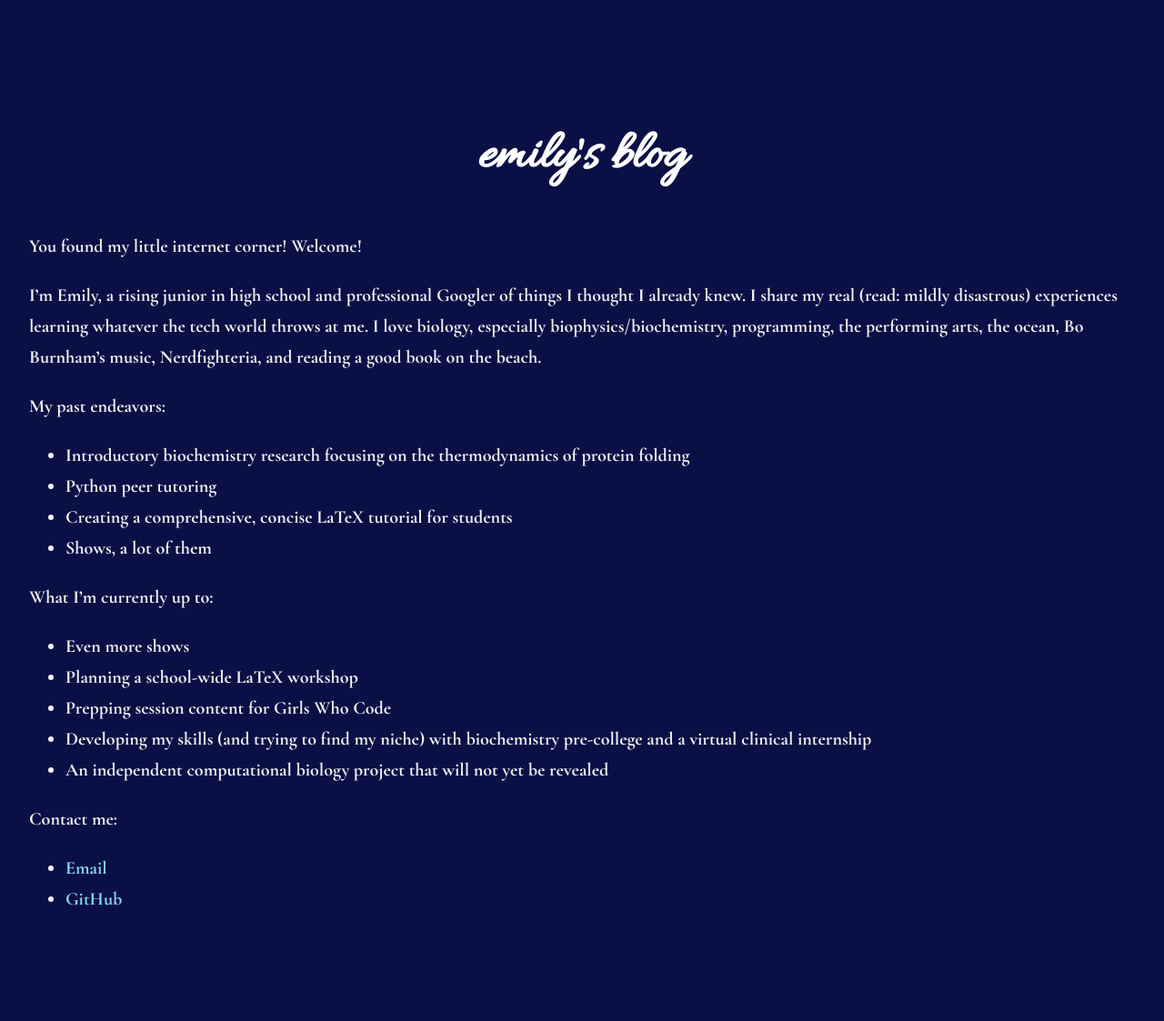
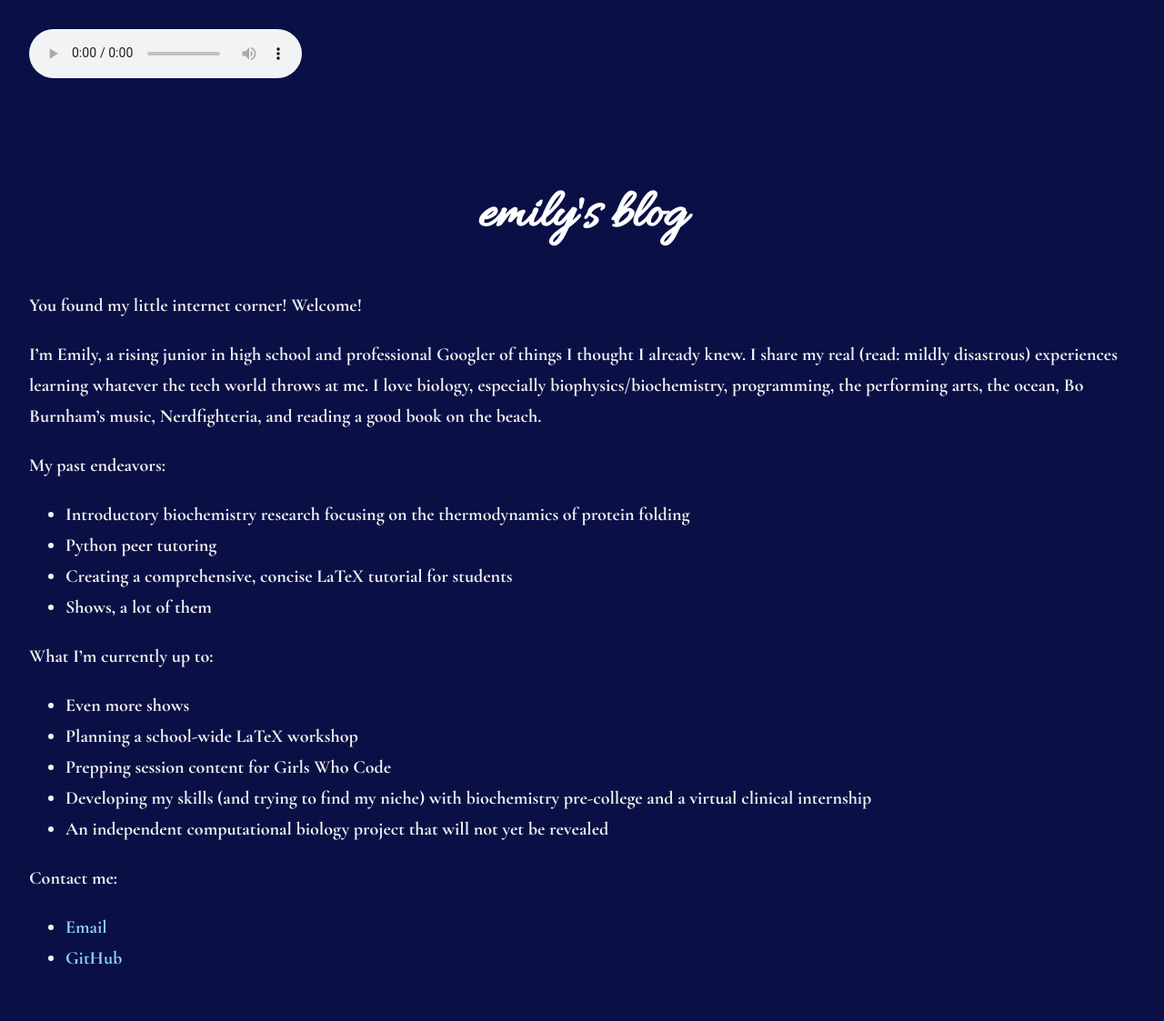
Before and after one commit to leucinemymind/leucinemymind.github.io, a Jekyll site: the page built from index.md, in a window 1280 px wide. Shown: the whole page at 91% size. Built offline with Jekyll 4.4.1, drawn with Linux system fonts in a browser that asks for light colours; our own code applies the rules of GitHub Pages for plain Markdown files; before the commit the page ends 1058 px from its top, so only the background shows below that.

Commit message:
Update default.html

```diff
--- a/_layouts/default.html
+++ b/_layouts/default.html
@@ -12,9 +12,7 @@
 </head>
 <body>
 
-<audio autoplay loop style="display:none;">
-    <source src="oceanwaves.mp3" type="audio/mpeg">
-</audio>
+<audio id="bg-music" src="{{ 'oceanwaves.mp3' | relative_url }}" autoplay loop controls></audio>
 
   <main>
     <h1>emily's blog</h1>
```
